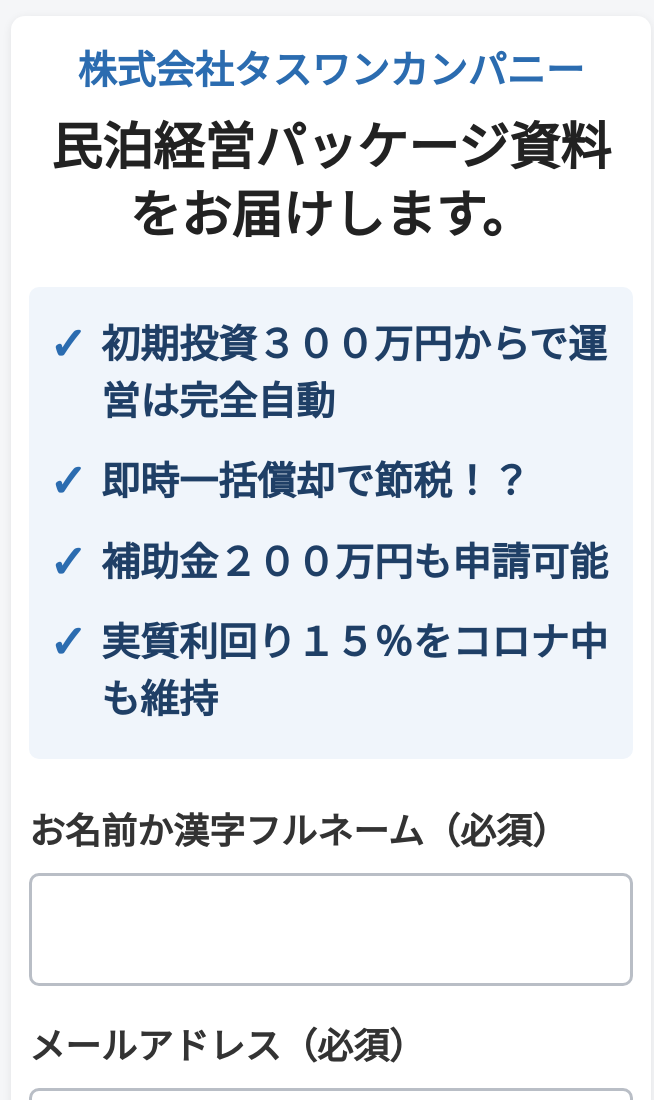
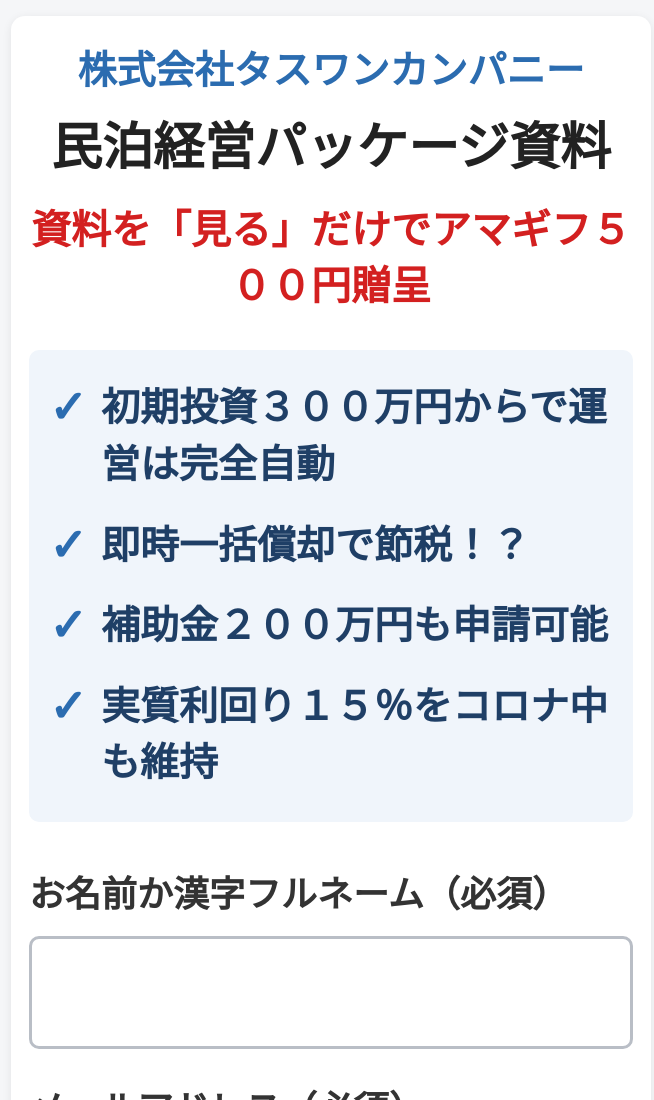
Before and after one commit to SJ-T-Nishide/SJ-Sales-Automation, a browser extension: page expo_lead_gate_admin/Index.html in a window 1280 px wide. Shown: the top 1100 px of the page, without its empty margins (309-963 px from the left). Drawn offline with Linux system fonts and the light colour scheme.

Commit message:
Shorten headline and add the Amazon gift hook in red
Headline drops the trailing verb phrase; the incentive line sits
under it in red so it reads as the reason to submit.

```diff
--- a/expo_lead_gate_admin/Index.html
+++ b/expo_lead_gate_admin/Index.html
@@ -34,6 +34,14 @@
       font-size: 51px;
       line-height: 1.35;
       text-align: center;
+      margin: 0 0 20px;
+    }
+    .gift {
+      font-size: 40px;
+      font-weight: bold;
+      line-height: 1.4;
+      text-align: center;
+      color: #d32020;
       margin: 0 0 36px;
     }
     .points {
@@ -130,7 +138,8 @@
 <body>
   <div class="card" id="gateCard">
     <div class="brand">株式会社タスワンカンパニー</div>
-    <h1>民泊経営パッケージ資料をお届けします。</h1>
+    <h1>民泊経営パッケージ資料</h1>
+    <div class="gift">資料を「見る」だけでアマギフ５００円贈呈</div>
     <ul class="points">
       <li>初期投資３００万円からで運営は完全自動</li>
       <li>即時一括償却で節税！？</li>
```
